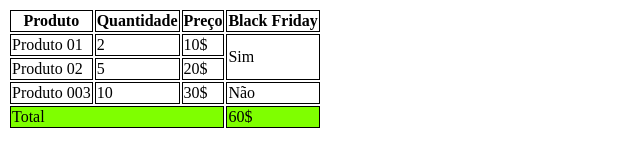
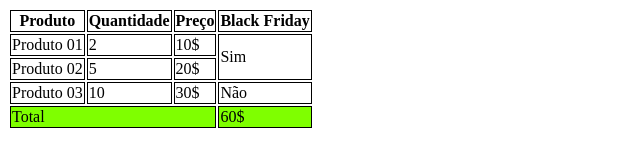
Before and after one commit to vitorinoeduard/aula-tabela, a plain HTML site: page index.html in a window 1280 px wide. Shown: the whole page, without its empty margins (0-640 px from the left). Drawn offline with Linux system fonts and the light colour scheme.

Commit message:
alterando produto de 003 para 03

```diff
--- a/index.html
+++ b/index.html
@@ -44,7 +44,7 @@
 
             </tr>
             <tr>
-                <td>Produto 003</td>
+                <td>Produto 03</td>
                 <td>10</td>
                 <td>30$</td>
                 <td>Não</td>
```
